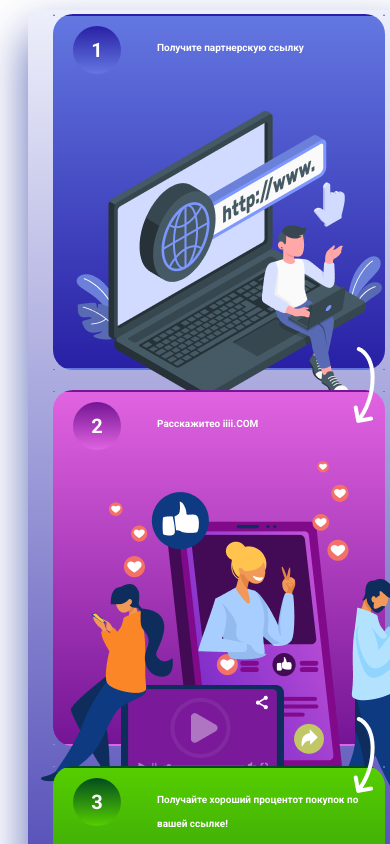
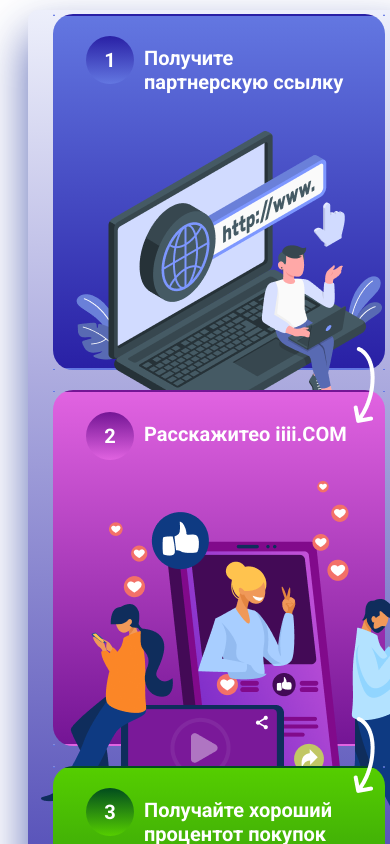
Before and after one commit to EpicZuko/compnents, a React (Create React App) app: page / in a window 390 px wide. Shown: the top 844 px of the page. Built offline with nearby package versions, Linux system fonts and the light colour scheme.

Commit message:
update text

```diff
--- a/src/index.scss
+++ b/src/index.scss
@@ -110,8 +110,10 @@
 }
 
 .circle-content-container {
-  @include flexContainer($justify: space-around);
   @media (max-width: 777px) {
+    display: flex;
+    align-items: center;
+    justify-content: center;
     margin-top: 10px;
   }
 }
@@ -147,12 +149,16 @@
   color: #fff;
   overflow: hidden;
   @media (max-width: 777px) {
-    font-size: 10px;
     width: 208px;
     height: 48px;
+    font-family: Roboto;
+    font-size: 20px;
+    font-weight: 700;
+    line-height: 24px;
+    text-align: left;
+    margin-left: 10px;
   }
 }
-
 .btn {
   @include flexContainer(space-around);
   width: 220px;
```
